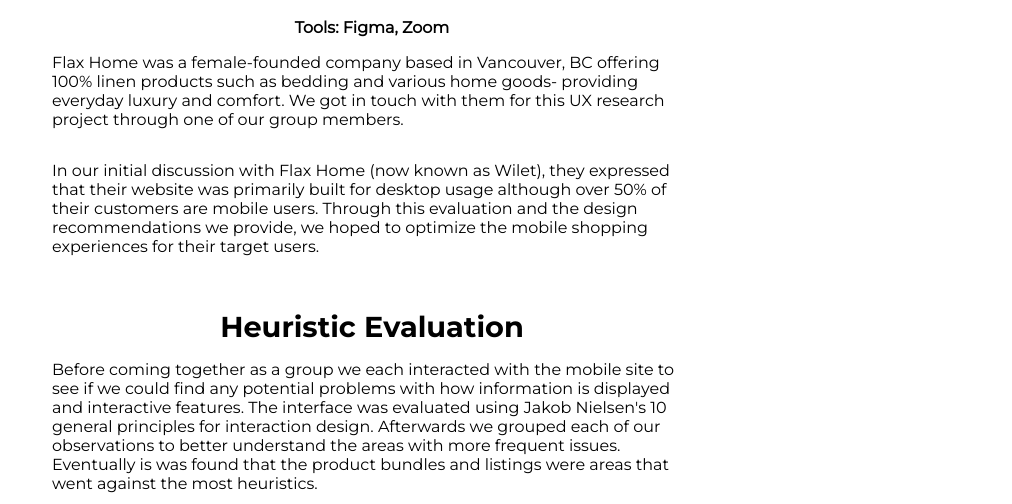
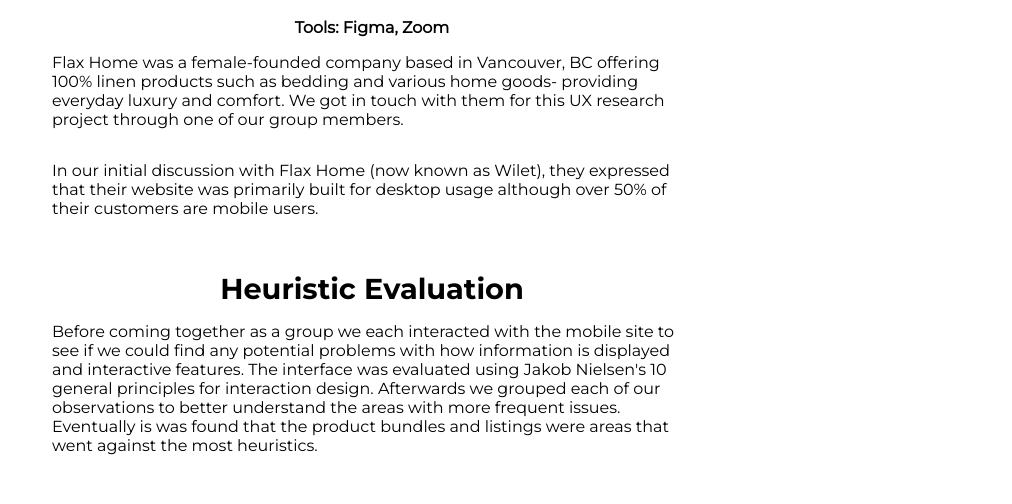
Before and after one commit to owenc8/owenc8.github.io, a plain HTML site: page flaxUXresearch.html in a window 1280 px wide. Shown: the part 241-745 px from the top of the page, without its empty margins (268-1280 px from the left). Drawn offline with Linux system fonts and the light colour scheme.

Commit message:
test change Dec 30
cloned repository

```diff
--- a/flaxUXresearch.html
+++ b/flaxUXresearch.html
@@ -45,7 +45,9 @@
             <p class = "projtext">Flax Home was a female-founded company based in Vancouver, BC offering 100% linen products such as bedding and various home goods- providing everyday luxury and comfort. We got in touch with them for this UX research project through one of our group members.
             </p>
 
-            <p class = "projtext">In our initial discussion with Flax Home (now known as Wilet), they expressed that their website was primarily built for desktop usage although over 50% of their customers are mobile users. Through this evaluation and the design recommendations we provide, we hoped to optimize the mobile shopping experiences for their target users.</p>
+            <p class = "projtext">In our initial discussion with Flax Home (now known as Wilet), they expressed that their website was primarily built for desktop usage although over 50% of their customers are mobile users. </p>
+
+            <!-- Through this evaluation and the design recommendations we provide, we hoped to optimize the mobile shopping experiences for their target users. -->
 
 
         </section>
```
